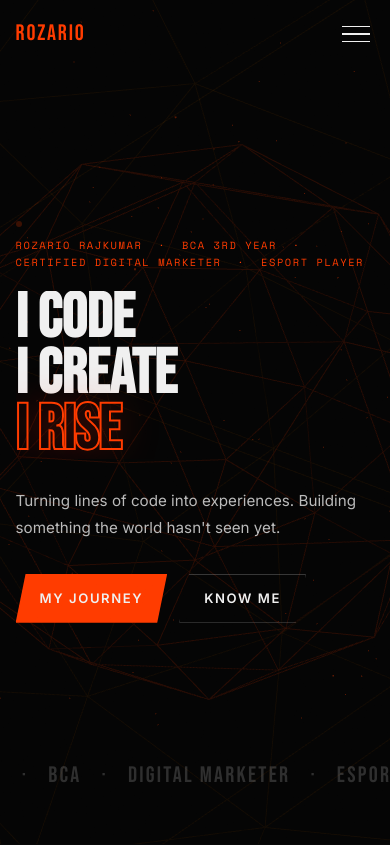
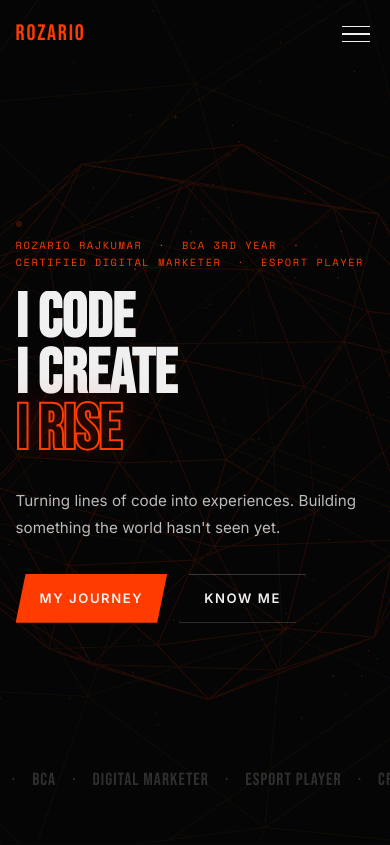
Before and after one commit to RKGSERVER/Portfolio, a React (Vite) app: page / in a window 390 px wide. Shown: the top 845 px of the page. Built offline with nearby package versions, Linux system fonts and the light colour scheme.

Commit message:
fix: marquee font 1.1rem on mobile, full words visible

```diff
--- a/src/components/Hero.css
+++ b/src/components/Hero.css
@@ -121,11 +121,12 @@
   .hero-sub { font-size: 0.95rem; margin-bottom: 32px; }
   .hero-btns { gap: 12px; }
   .scroll-mouse { display: none; }
-  /* marquee more visible on mobile */
+  /* marquee more visible on mobile — smaller font so full words show */
   .marquee-bg { opacity: 0.18; bottom: 50px; }
   .marquee-track {
-    font-size: clamp(1.4rem, 5vw, 2rem);
-    gap: 20px;
-    animation-duration: 14s;
+    font-size: 1.1rem;
+    gap: 16px;
+    letter-spacing: 0.06em;
+    animation-duration: 18s;
   }
 }
```
